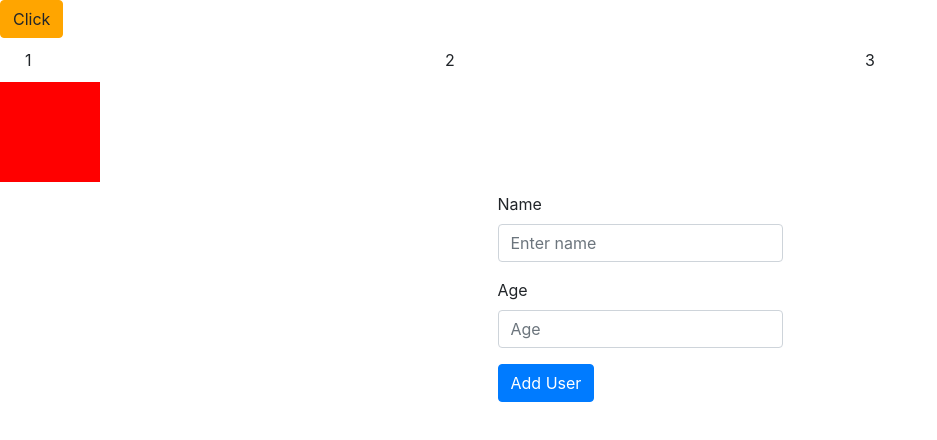
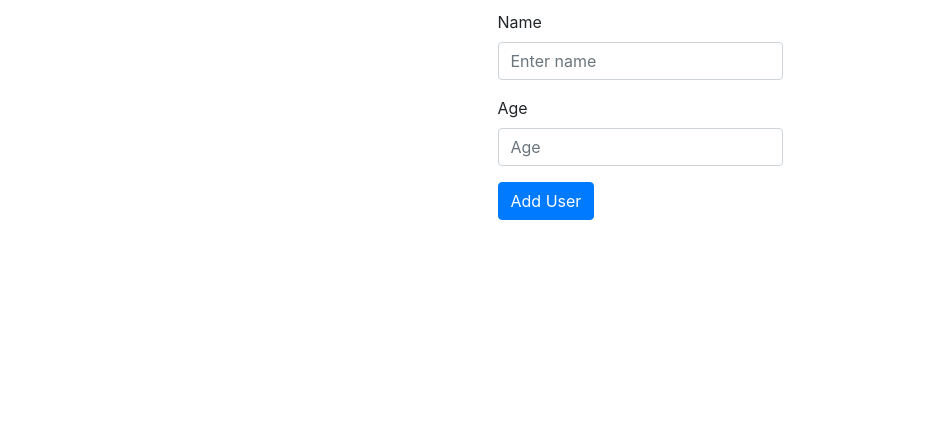
Before and after one commit to Retolatos/mongodb, a website: page index.html in a window 1280 px wide. Shown: the whole page, without its empty margins (0-937 px from the left). Drawn offline with Linux system fonts and the light colour scheme; no server answers.

Commit message:
2 commit

```diff
--- a/index.html
+++ b/index.html
@@ -9,7 +9,7 @@
 	<script src="script/script.js"></script>
 </head>
 <body>
-	<button class='btn btn-success'>Click</button>
+	<!-- <button class='btn btn-success'>Click</button>
 
 	<div class="row">
 		<div class="col-8">1</div>
@@ -17,7 +17,7 @@
 		<div class="col-8">3</div>
 	</div>
 
-	<div class="myclass"></div>
+	<div class="myclass"></div> -->
 
 <div class="row justify-content-center">
 	<div class='col-6'>
```
